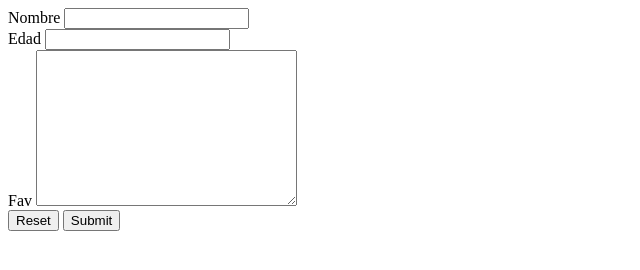
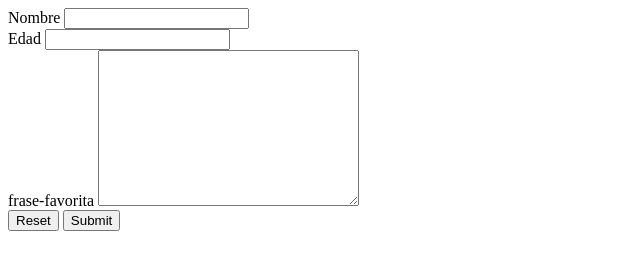
Before and after one commit to Xenock20/HTML-Ejerc-2, a plain HTML site: page index.html in a window 1280 px wide. Shown: the whole page, without its empty margins (0-640 px from the left). Drawn offline with Linux system fonts and the light colour scheme.

Commit message:
Update index.html

```diff
--- a/index.html
+++ b/index.html
@@ -17,7 +17,7 @@
         <input type="number" name="edad" id="age" />
       </div>
       <div class="fav">
-        <label for="fav">Fav</label>
+        <label for="fav">frase-favorita</label>
         <textarea name="fav" id="fav" cols="30" rows="10"></textarea>
       </div>
       <div class="buttons-container">
```
